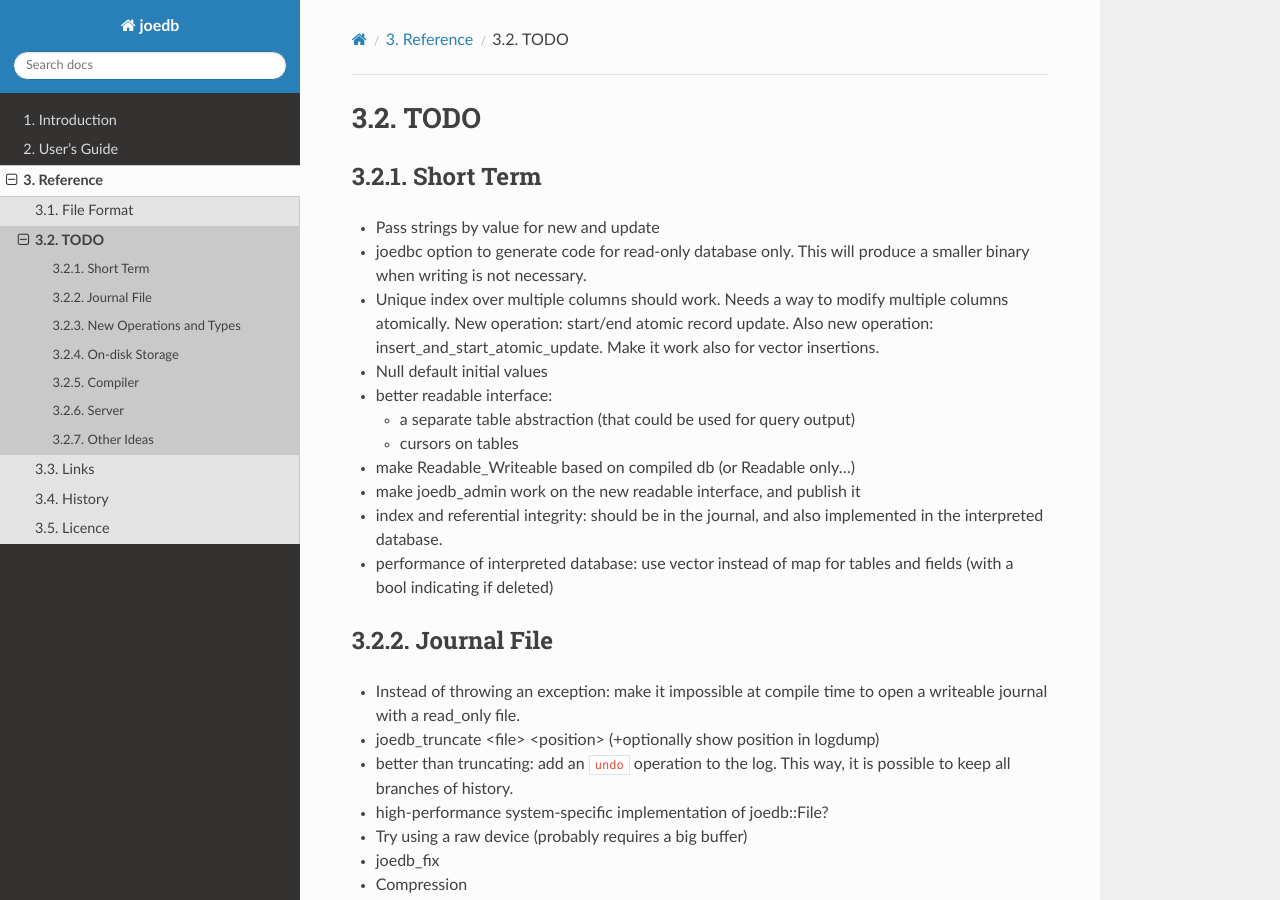
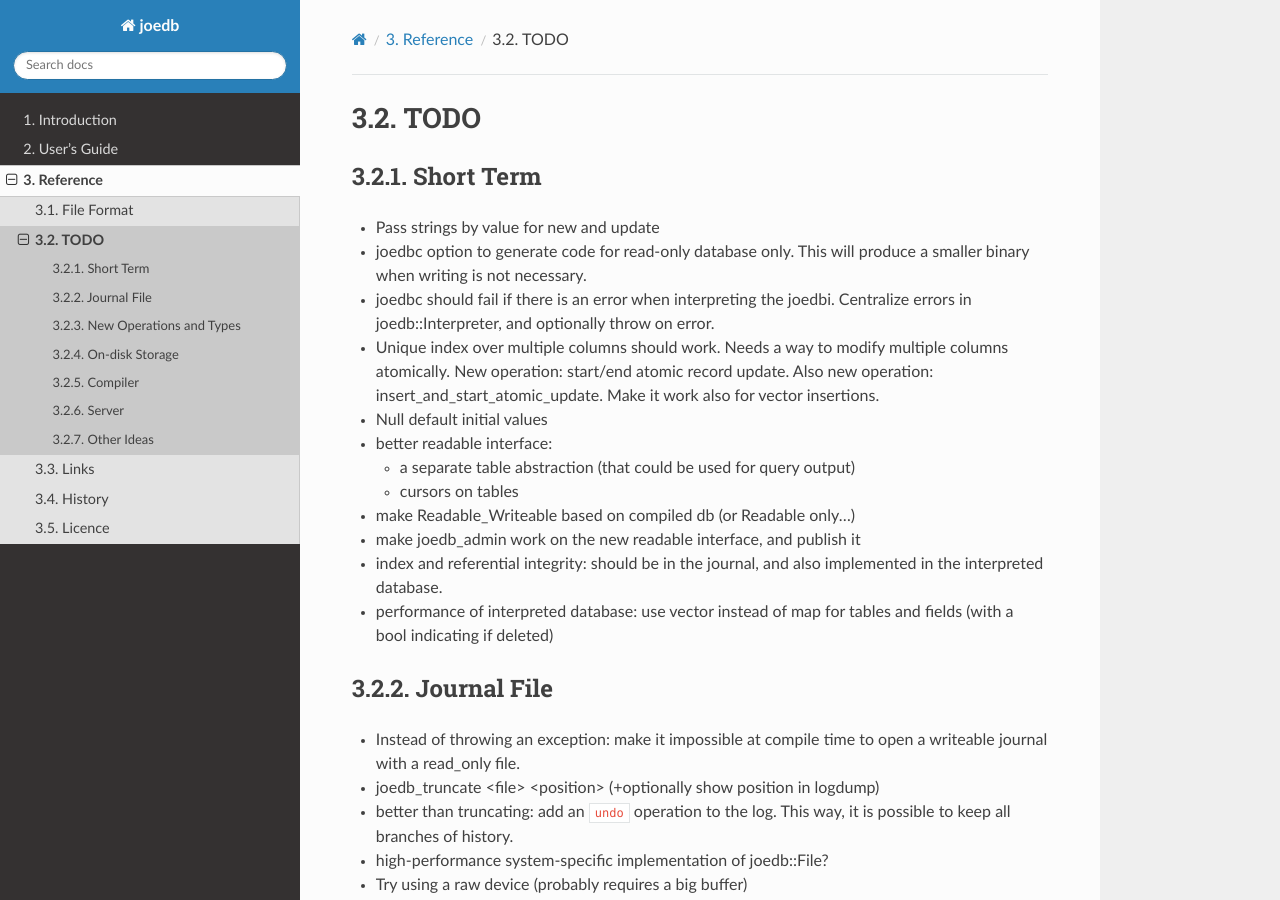
Before and after one commit to Remi-Coulom/joedb, a Sphinx documentation site: the page built from doc/source/todo.rst, in a window 1280 px wide and 900 px high. Built offline with Sphinx 7.4.7 and the Read the Docs theme 2.0.0, drawn with Linux system fonts in a browser that asks for light colours; formulas are drawn with MathJax 3.

Commit message:
TODO: joedbc should fail if there is an error in the .joedbi

```diff
--- a/doc/source/todo.rst
+++ b/doc/source/todo.rst
@@ -7,6 +7,7 @@
 - Pass strings by value for new and update
 
 - joedbc option to generate code for read-only database only. This will produce a smaller binary when writing is not necessary.
+- joedbc should fail if there is an error when interpreting the joedbi. Centralize errors in joedb::Interpreter, and optionally throw on error.
 
 - Unique index over multiple columns should work. Needs a way to modify multiple columns atomically. New operation: start/end atomic record update. Also new operation: insert_and_start_atomic_update. Make it work also for vector insertions.
 - Null default initial values
```
